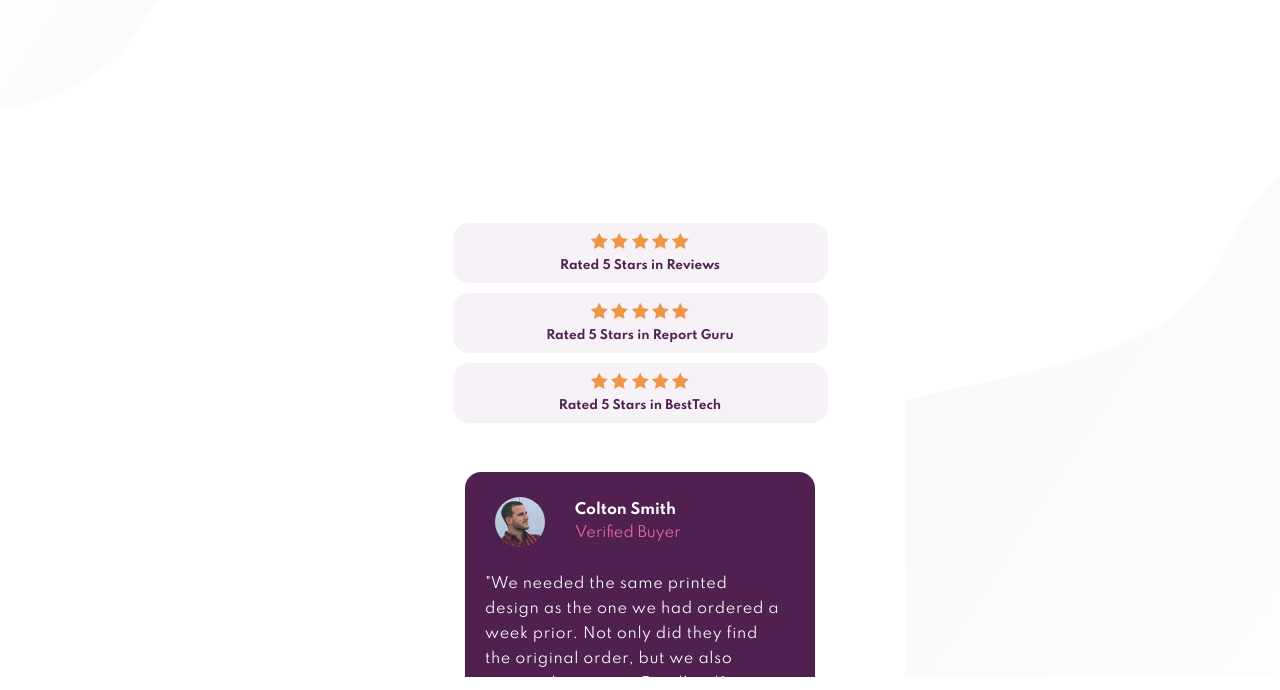
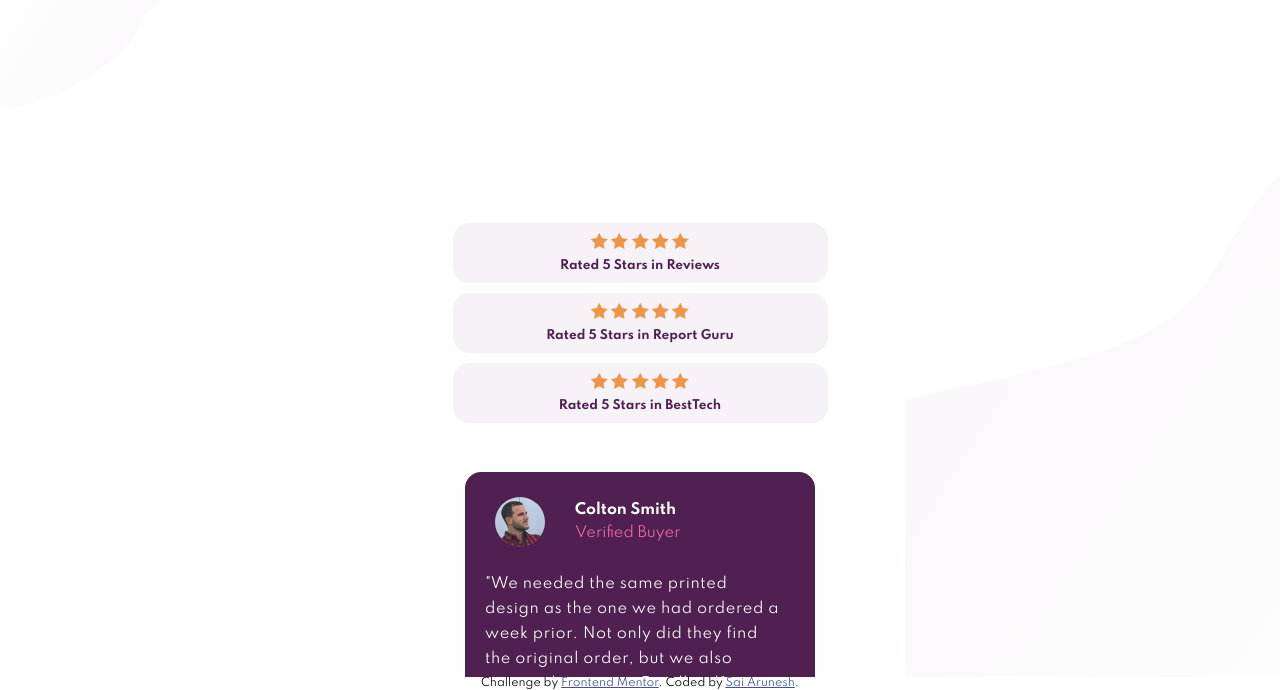
Before and after one commit to SaiArunesh/social-proof-challenge, a plain HTML site: page index.html in a window 1280 px wide. Shown: the part 123-813 px from the top of the page. Drawn offline with Linux system fonts and the light colour scheme.

Commit message:
added attribution

```diff
--- a/index.html
+++ b/index.html
@@ -110,7 +110,7 @@
 				</div>
 			</div>
 		</div>
-		<div class="attribution" style="display: none;">
+		<div class="attribution">
 			Challenge by
 			<a href="https://www.frontendmentor.io?ref=challenge" target="_blank"
 				>Frontend Mentor</a
```
